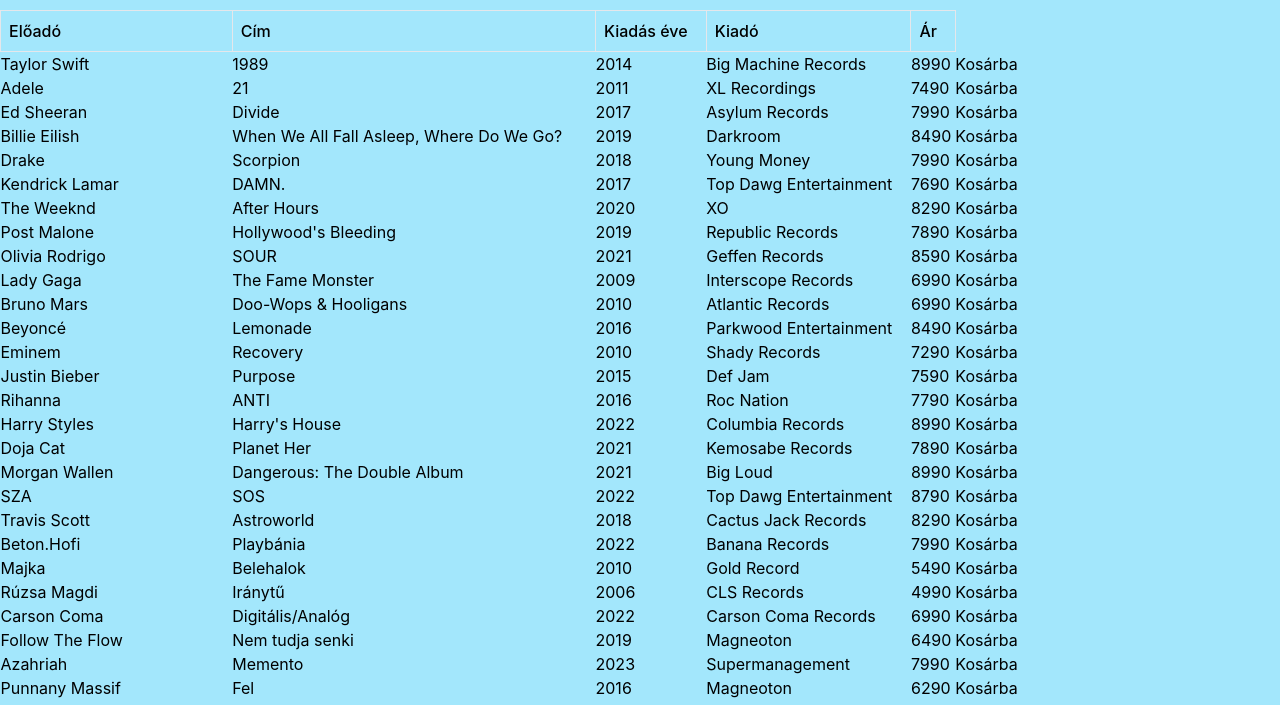
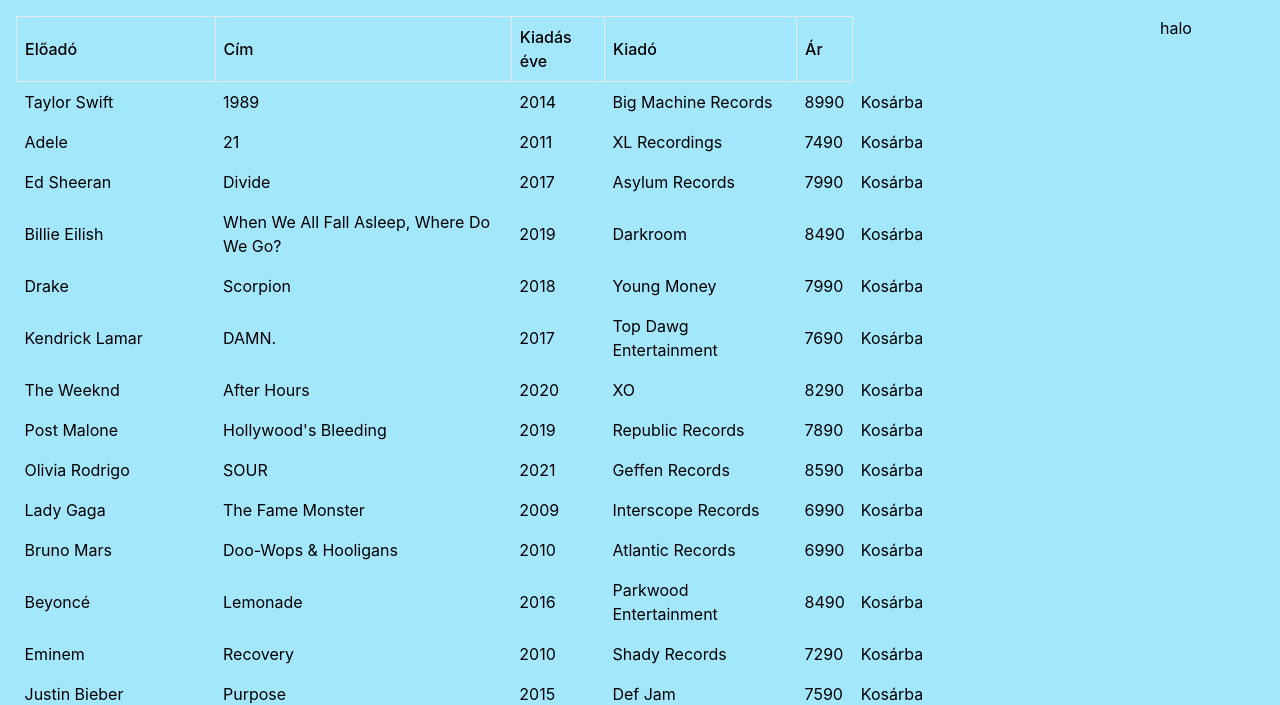
Before and after one commit to rolandhugyecz/lemezborze, a website built with Vite: page index.html in a window 1280 px wide. Shown: the part 98-803 px from the top of the page. Built offline with nearby package versions, Linux system fonts and the light colour scheme.

Commit message:
kosárba metódus, callBack, kosár lista

```diff
--- a/index.html
+++ b/index.html
@@ -39,17 +39,22 @@
           </div>
         </div>
     </nav>
-    <table class="min-w-[80%] border-collapse table-auto md:table-fixed">
-      <thead class="table-auto md:table-header-group">
-        <th class="p-2 text-left font-medium md:border md:border-gray-200 block md:table-cell">Előadó</th>
-        <th class="p-2 text-left font-medium md:border md:border-gray-200 block md:table-cell">Cím</th>
-        <th class="p-2 text-left font-medium md:border md:border-gray-200 block md:table-cell">Kiadás éve</th>
-        <th class="p-2 text-left font-medium md:border md:border-gray-200 block md:table-cell">Kiadó</th>
-        <th class="p-2 text-left font-medium md:border md:border-gray-200 block md:table-cell">Ár</th>
-      </thead>
-      <tbody id="tablazatBody">
-      </tbody>
-    </table>
+    <div class="m-4 flex">
+      <div class="border-collapse table-auto md:table-fixed flex-11">
+        <table class="w-[80%]" >
+          <thead class="table-auto md:table-header-group ">
+            <th class="p-2 text-left font-medium border border-gray-200 table-cell">Előadó</th>
+            <th class="p-2 text-left font-medium border border-gray-200 table-cell">Cím</th>
+            <th class="p-2 text-left font-medium border border-gray-200 table-cell">Kiadás éve</th>
+            <th class="p-2 text-left font-medium border border-gray-200 table-cell">Kiadó</th>
+            <th class="p-2 text-left font-medium border border-gray-200 table-cell">Ár</th>
+          </thead>
+          <tbody id="tablazatBody" class="">
+          </tbody>
+        </table>
+      </div>
+      <div class="flex-1"><h1>halo</h1></div>
+    </div>
     <script type="module" src="/src/main.ts"></script>
   </body>
 </html>
--- a/src/album.ts
+++ b/src/album.ts
@@ -19,6 +19,17 @@ class Album{
         });
         return albumok;
     }
+    static kosarba(index:number, kList:Album[], list:Album[]):void {
+        const k = document.querySelector(`#kosar${index}`) as HTMLTableCellElement;
+        if (!k) console.log("Nincs kosar element!");
+        else{
+            k.addEventListener('click', ()=>{
+                kList.push(list[index])
+                console.log(`${list[index].artist} added`);
+
+        })
+        }
+        }
 }
 
 export {Album}
--- a/src/main.ts
+++ b/src/main.ts
@@ -4,6 +4,8 @@ import { Album } from './album.ts';
 
 
 const albumok: Album[] = Album.LoadData(data);
+const kosarList: Album[] = [];
+
 
 const burgerBtn = document.querySelector('#burgerBtn') as HTMLButtonElement | null;
 const flexBtns = document.querySelector('#flexBtns') as HTMLDivElement | null;
@@ -12,9 +14,7 @@ let isIn: boolean = false;
 
 console.log(albumok.length);
 
-
-TableLoad(albumok, albumTB)
-
+TableLoad(albumok, albumTB, Album.kosarba)
 
 const szoveg = `
           <div class="flex justify-end mx-8 mb-2"> <!-- Kosár gomb -->
@@ -62,16 +62,17 @@ if (!burgerBtn || !flexBtns) {
     });
  }
 
- function TableLoad(list:Album[],table:HTMLTableElement):void{
-  list.forEach(a => {
-    let tr:HTMLTableRowElement=document.createElement('tr')
-    let Acells : string=`<td>${a.artist}</td>`+
-                              `<td>${a.record_name}</td>`+
-                              `<td>${a.year}</td>`+
-                              `<td>${a.publisher}</td>`+
-                              `<td>${a.price}</td>` +
-                              `<td>Kosárba</td>`
-    tr.innerHTML = Acells;
-    table.appendChild(tr);
+ function TableLoad(list: Album[], table: HTMLTableElement, callBackKosar: (index: number, kList: Album[], list: Album[]) => void): void {
+   list.forEach((a, currentIndex) => {
+     let tr: HTMLTableRowElement = document.createElement('tr')
+     let Acells : string=`<td class="p-2">${a.artist}</td>`+
+                               `<td class="p-2">${a.record_name}</td>`+
+                               `<td class="p-2">${a.year}</td>`+
+                               `<td class="p-2">${a.publisher}</td>`+
+                               `<td class="p-2">${a.price}</td>` +
+                               `<td class="p-2 cursor-pointer" id="kosar${currentIndex}">Kosárba</td>`
+     tr.innerHTML = Acells;
+     table.appendChild(tr);
+     callBackKosar(currentIndex, kosarList, list)
   });
- }
+}
```
